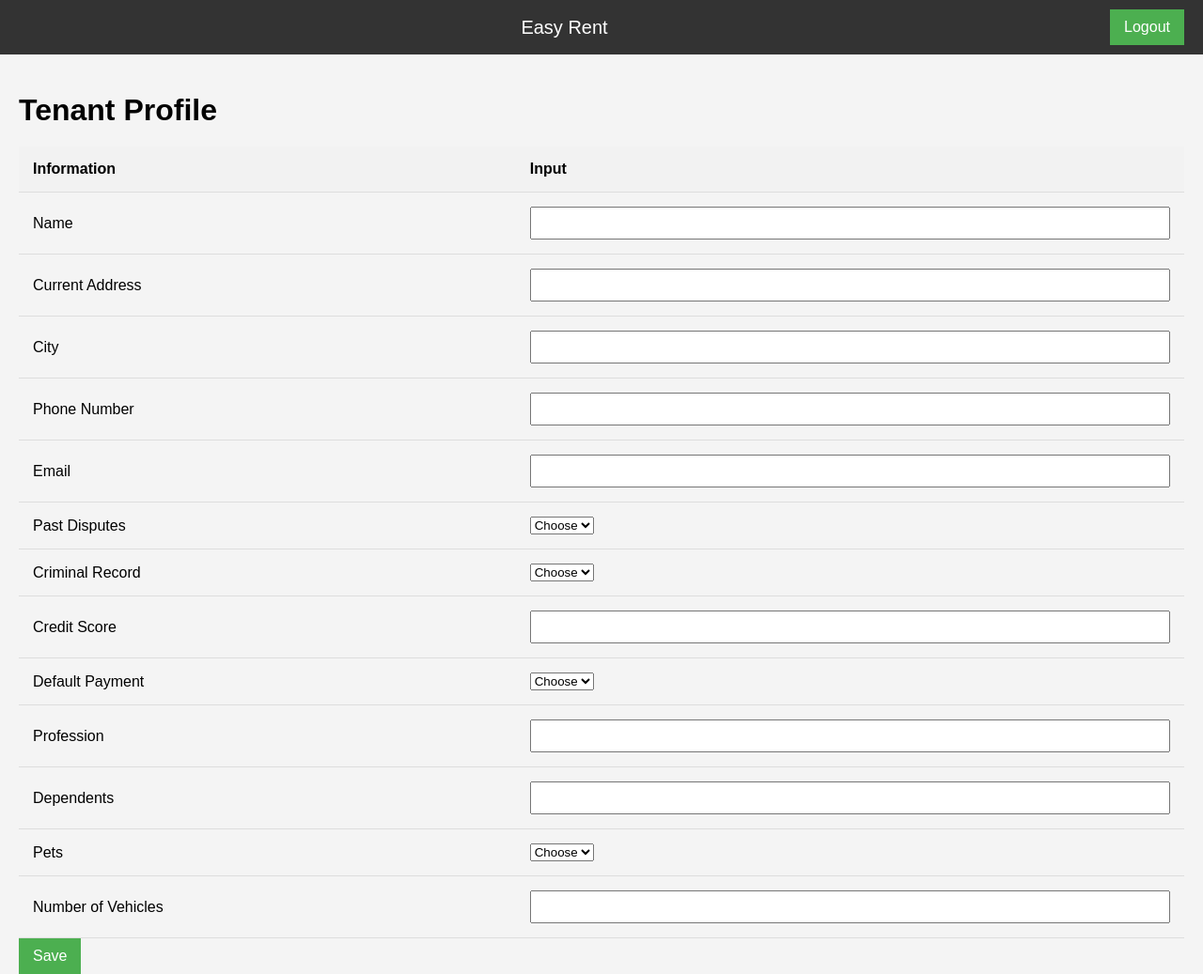
After one commit to galegoer/jarvis_hackathon, a Django app: template hackathon/templates/tPro.html in a window 1280 px wide. The commit adds this page. Shown: the whole page at 94% size. Run offline with Django 4.2, Linux system fonts and the light colour scheme; the template is opened without the code that fills it, so the values that code supplies are empty.

Commit message:
Added more pages

```diff
--- a/hackathon/templates/index.html
+++ b/hackathon/templates/index.html
@@ -3,7 +3,7 @@
   <head>
     <meta charset="UTF-8" />
     <meta name="viewport" content="width=device-width, initial-scale=1.0" />
-    <title>Your Website Title</title>
+    <title>Easy Rent</title>
     <style>
       body {
         display: flex;
@@ -62,7 +62,7 @@
   </head>
   <body>
     <div class="login-container">
-      <h2>Your Website Title</h2>
+      <h2>Easy Rent</h2>
       <div class="form-group">
         <label for="username">Username:</label>
         <input
--- /dev/null
+++ b/hackathon/templates/tPro.html
@@ -0,0 +1,180 @@
+<!DOCTYPE html>
+<html lang="en">
+  <head>
+    <meta charset="UTF-8" />
+    <meta name="viewport" content="width=device-width, initial-scale=1.0" />
+    <title>Easy Rent</title>
+    <style>
+      body {
+        display: flex;
+        flex-direction: column;
+        height: 100vh;
+        margin: 0;
+        background-color: #f4f4f4; /* Optional background color */
+        font-family: "Arial", sans-serif; /* Specify the font family */
+      }
+
+      header {
+        width: 100%;
+        background-color: #333; /* Bar background color */
+        color: #fff; /* Text color */
+        padding: 10px 20px;
+        box-sizing: border-box;
+        display: flex;
+        justify-content: space-between;
+        align-items: center;
+      }
+
+      .site-name {
+        flex-grow: 1;
+        text-align: center;
+        font-size: 20px; /* Adjust the font size */
+      }
+
+      .content {
+        margin: 20px;
+      }
+
+      h1 {
+        font-size: 32px;
+        font-weight: bold;
+        margin-bottom: 20px;
+      }
+
+      table {
+        width: 100%;
+        border-collapse: collapse;
+        margin-top: 20px;
+      }
+
+      th,
+      td {
+        padding: 15px;
+        text-align: left;
+        border-bottom: 1px solid #ddd;
+      }
+
+      th {
+        background-color: #f2f2f2;
+      }
+
+      input {
+        width: 100%;
+        padding: 8px;
+        box-sizing: border-box;
+      }
+
+      button {
+        background-color: #4caf50;
+        color: #fff;
+        border: none;
+        padding: 10px 15px;
+        font-size: 16px;
+        cursor: pointer;
+      }
+    </style>
+  </head>
+  <body>
+    <header>
+      <div class="site-name">Easy Rent</div>
+      <button id="logout-btn" onclick="logout()">Logout</button>
+    </header>
+
+    <div class="content">
+      <h1>Tenant Profile</h1>
+
+      <form action="/submit-tenant-profile" method="post">
+        <table>
+          <tr>
+            <th>Information</th>
+            <th>Input</th>
+          </tr>
+          <tr>
+            <td>Name</td>
+            <td><input type="text" name="name" required /></td>
+          </tr>
+          <tr>
+            <td>Current Address</td>
+            <td><input type="text" name="currentAddress" required /></td>
+          </tr>
+          <td>City</td>
+          <td><input type="text" name="city" required /></td>
+        </tr>
+          <tr>
+            <td>Phone Number</td>
+            <td><input type="text" name="phoneNumber" required /></td>
+          </tr>
+          <tr>
+            <td>Email</td>
+            <td><input type="text" name="email" required /></td>
+          </tr>
+          <tr>
+            <td>Past Disputes</td>
+            <td>
+              <select name="pastDisputes" required>
+                <option value="" disabled selected>Choose</option>
+                <option value="yes">Yes</option>
+                <option value="no">No</option>
+              </select>
+            </td>
+          </tr>
+          <tr>
+            <td>Criminal Record</td>
+            <td>
+              <select name="criminalRecord" required>
+                <option value="" disabled selected>Choose</option>
+                <option value="yes">Yes</option>
+                <option value="no">No</option>
+              </select>
+            </td>
+          </tr>
+          <tr>
+            <td>Credit Score</td>
+            <td><input type="text" name="creditScore" required /></td>
+          </tr>
+          <tr>
+            <td>Default Payment</td>
+            <td>
+              <select name="defaultPayment" required>
+                <option value="" disabled selected>Choose</option>
+                <option value="yes">Yes</option>
+                <option value="no">No</option>
+              </select>
+            </td>
+          </tr>
+          <tr>
+            <td>Profession</td>
+            <td><input type="text" name="profession" required /></td>
+          </tr>
+          <tr>
+            <td>Dependents</td>
+            <td><input type="text" name="dependents" required /></td>
+          </tr>
+          <tr>
+            <td>Pets</td>
+            <td>
+              <select name="pets" required>
+                <option value="" disabled selected>Choose</option>
+                <option value="yes">Yes</option>
+                <option value="no">No</option>
+              </select>
+            </td>
+          </tr>
+          <tr>
+            <td>Number of Vehicles</td>
+            <td><input type="text" name="numVehicles" required /></td>
+          </tr>
+        </table>
+
+        <button type="submit">Save</button>
+      </form>
+    </div>
+
+    <script>
+      function logout() {
+        alert("Logout clicked");
+        // Implement logout logic if needed
+      }
+    </script>
+  </body>
+</html>
```
Also changed, not shown: hackathon/templates/lPro.html (added, +125 -0 lines), hackathon/templates/options.html (added, +100 -0 lines).
